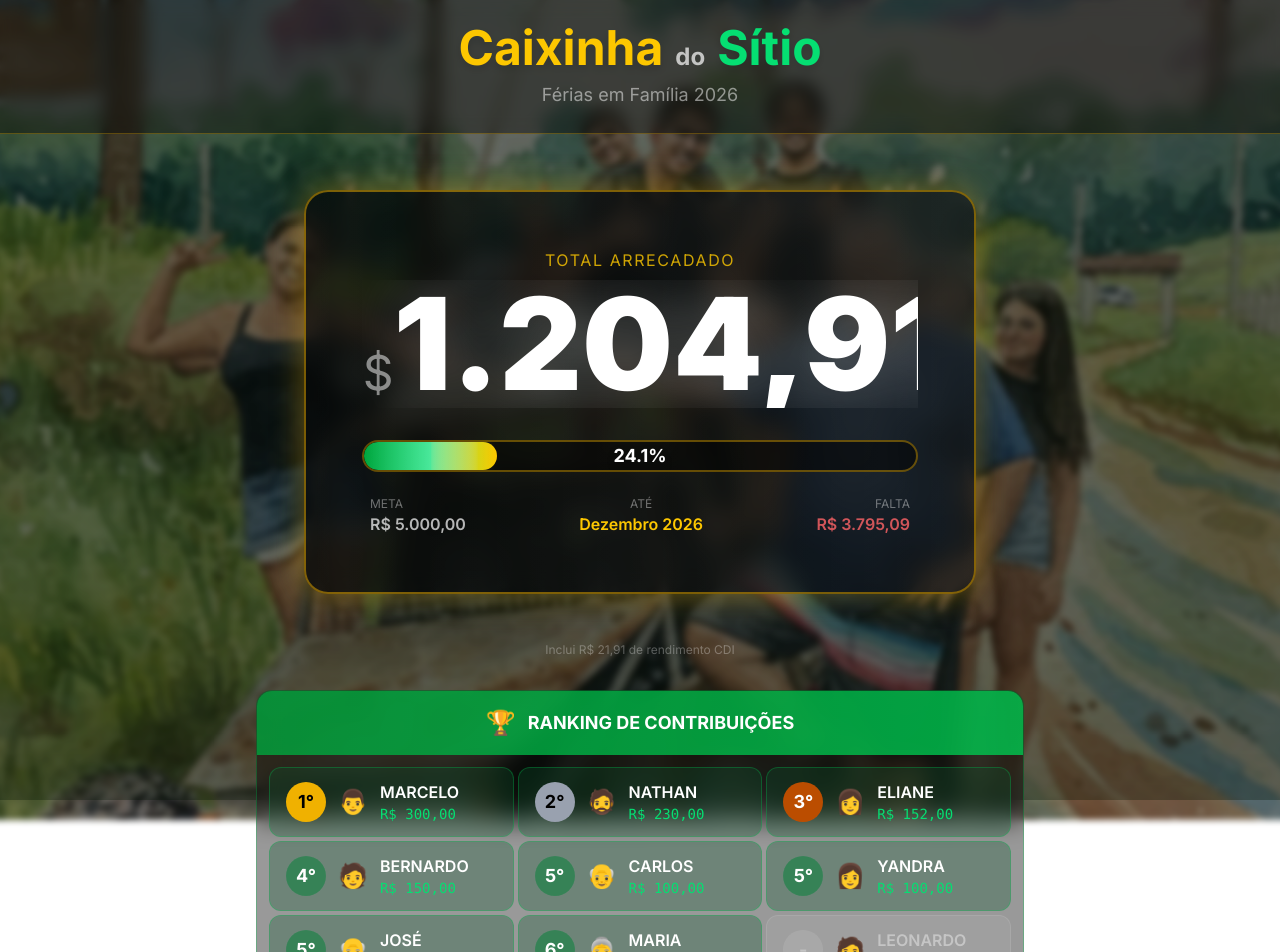
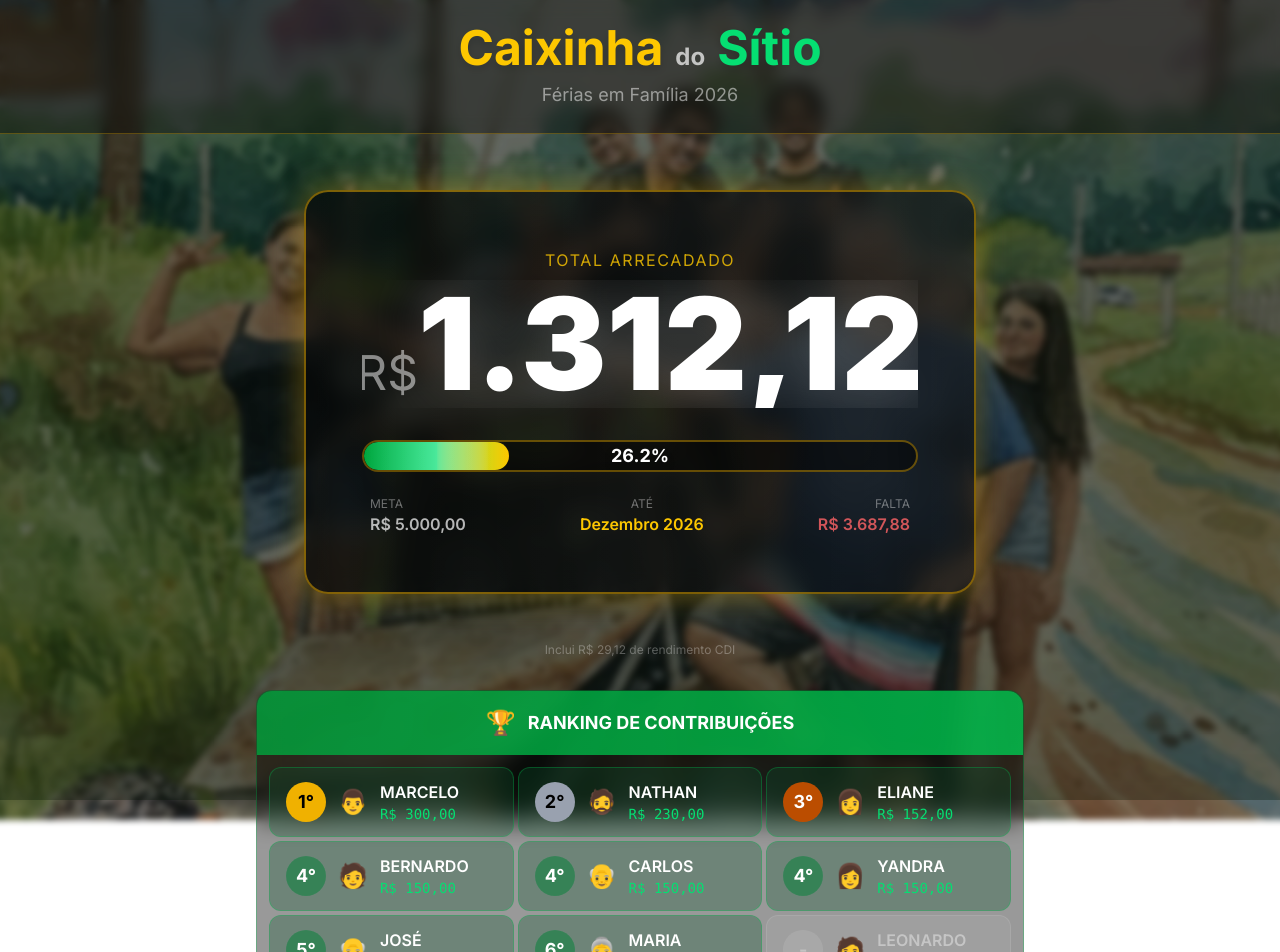
Before and after one commit to nathanbrandao4/caixinha-do-sitio, a Next.js app: page / in a window 1280 px wide. Shown: the top 952 px of the page. Built offline with nearby package versions, Linux system fonts and the light colour scheme.

Commit message:
Atualiza CDI para R$29,12 e contribuições de Carlos e Yandra para R$150

```diff
--- a/app/page.tsx
+++ b/app/page.tsx
@@ -12,14 +12,14 @@ const CONTRIBUICOES: ContributorTotal[] = [
   { name: 'BERNARDO', total: 150 },
   { name: 'MARCELO', total: 300 },
   { name: 'JOSÉ', total: 100 },
-  { name: 'CARLOS', total: 100 },
-  { name: 'YANDRA', total: 100 },
+  { name: 'CARLOS', total: 150 },
+  { name: 'YANDRA', total: 150 },
   { name: 'MARIA', total: 51 },
   { name: 'LEONARDO', total: 0 },
 ]
 
 // Rendimento CDI acumulado
-const RENDIMENTO_CDI = 21.91
+const RENDIMENTO_CDI = 29.12
 // ========================================
 
 export default function HomePage() {
```
